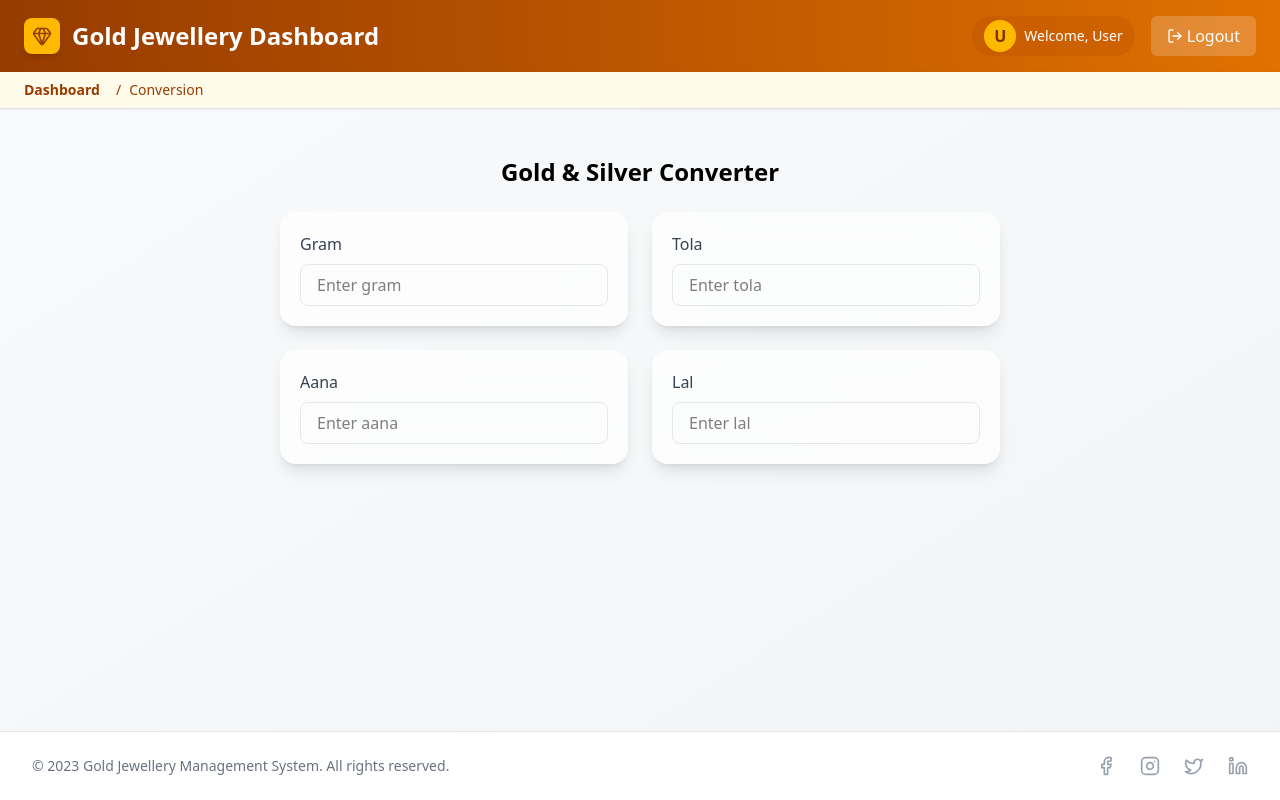
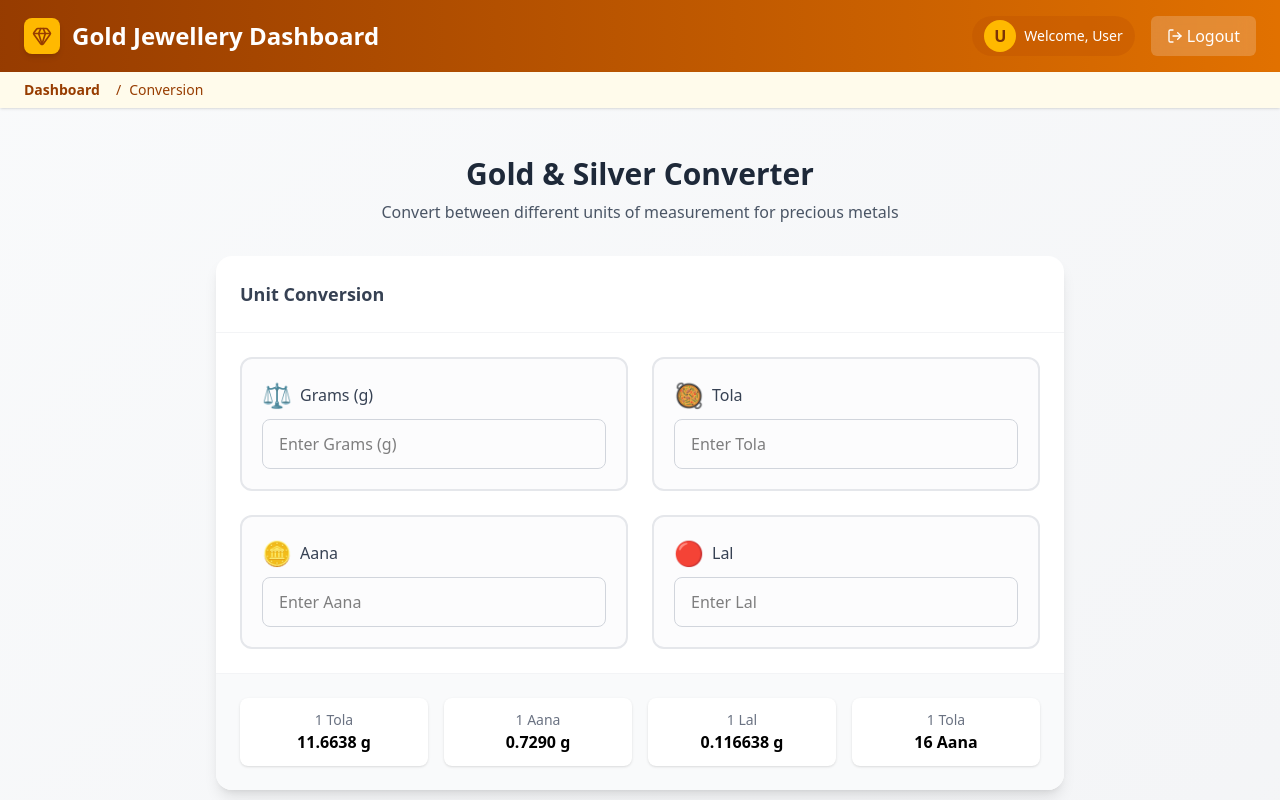
Before and after one commit to smarthisabkitab/prod-front-end, a React (Vite) app: page /conversion in a window 1280 px wide. Shown: the top 800 px of the page. Built offline with nearby package versions, Linux system fonts and the light colour scheme; sample sign-in values are in the browser's storage.

Commit message:
changes in the design

```diff
--- a/src/pages/Conversion/page.jsx
+++ b/src/pages/Conversion/page.jsx
@@ -1,5 +1,4 @@
 import React, { useState } from "react";
-
 import DashboardLayout from "../../components/layout/dashboard.layout";
 
 const ConversionPage = () => {
@@ -14,7 +13,14 @@ const ConversionPage = () => {
     lal: "",
   });
 
+  const [activeField, setActiveField] = useState("");
+
   const convertFrom = (unit, amount) => {
+    if (amount === "" || isNaN(amount)) {
+      setValues({ gram: "", tola: "", aana: "", lal: "" });
+      return;
+    }
+
     let g;
     if (unit === "gram") g = amount;
     if (unit === "tola") g = amount * gramPerTola;
@@ -30,35 +36,108 @@ const ConversionPage = () => {
   };
 
   const handleChange = (unit, e) => {
-    const amount = parseFloat(e.target.value) || 0;
+    const amount = e.target.value === "" ? "" : parseFloat(e.target.value);
+    setActiveField(unit);
     convertFrom(unit, amount);
+  };
+
+  const handleFocus = (unit) => {
+    setActiveField(unit);
+  };
+
+  const handleBlur = () => {
+    setActiveField("");
+  };
+
+  const formatValue = (value) => {
+    if (value === "") return "";
+    return Math.round(value * 1000) / 1000; // Round to 3 decimal places
   };
 
   return (
     <DashboardLayout>
-      <div className="max-w-3xl mx-auto p-6">
-        <h1 className="text-2xl font-bold mb-6 text-center">
+      <div className="max-w-4xl mx-auto p-6">
+        <div className="text-center mb-8">
+          <h1 className="text-3xl font-bold text-gray-800 mb-2">
             Gold & Silver Converter
           </h1>
+          <p className="text-gray-600">
+            Convert between different units of measurement for precious metals
+          </p>
+        </div>
 
-        <div className="grid grid-cols-1 md:grid-cols-2 gap-6">
-          {["gram", "tola", "aana", "lal"].map((unit) => (
+        <div className="bg-white rounded-2xl shadow-lg overflow-hidden">
+          <div className="p-6 border-b border-gray-100">
+            <h2 className="text-lg font-semibold text-gray-700">
+              Unit Conversion
+            </h2>
+          </div>
+
+          <div className="p-6 grid grid-cols-1 md:grid-cols-2 gap-6">
+            {[
+              { unit: "gram", label: "Grams (g)", icon: "⚖️" },
+              { unit: "tola", label: "Tola", icon: "🥘" },
+              { unit: "aana", label: "Aana", icon: "🪙" },
+              { unit: "lal", label: "Lal", icon: "🔴" },
+            ].map(({ unit, label, icon }) => (
               <div
                 key={unit}
-              className="p-5 bg-white/70 backdrop-blur-lg shadow-lg rounded-2xl"
+                className={`p-5 rounded-xl border-2 transition-all duration-200 ${
+                  activeField === unit
+                    ? "border-blue-500 bg-blue-50/50"
+                    : "border-gray-200 bg-gray-50/50"
+                }`}
               >
-              <label className="block text-gray-700 font-medium capitalize mb-2">
-                {unit}
-              </label>
+                <div className="flex items-center mb-2">
+                  <span className="text-2xl mr-2">{icon}</span>
+                  <label className="text-gray-700 font-medium">{label}</label>
+                </div>
                 <input
                   type="number"
-                value={values[unit]}
+                  value={formatValue(values[unit])}
                   onChange={(e) => handleChange(unit, e)}
-                placeholder={`Enter ${unit}`}
-                className="w-full px-4 py-2 rounded-lg border border-gray-200 focus:ring-2 focus:ring-blue-400 outline-none"
+                  onFocus={() => handleFocus(unit)}
+                  onBlur={handleBlur}
+                  placeholder={`Enter ${label}`}
+                  className="w-full px-4 py-3 rounded-lg border border-gray-300 focus:ring-2 focus:ring-blue-400 focus:border-blue-400 outline-none transition-colors"
                 />
               </div>
             ))}
+          </div>
+
+          <div className="p-6 bg-gray-50 border-t border-gray-100">
+            <div className="grid grid-cols-2 md:grid-cols-4 gap-4 text-center">
+              <div className="p-3 bg-white rounded-lg shadow-sm">
+                <div className="text-sm text-gray-500">1 Tola</div>
+                <div className="font-semibold">{gramPerTola.toFixed(4)} g</div>
+              </div>
+              <div className="p-3 bg-white rounded-lg shadow-sm">
+                <div className="text-sm text-gray-500">1 Aana</div>
+                <div className="font-semibold">{gramPerAana.toFixed(4)} g</div>
+              </div>
+              <div className="p-3 bg-white rounded-lg shadow-sm">
+                <div className="text-sm text-gray-500">1 Lal</div>
+                <div className="font-semibold">{gramPerLal.toFixed(6)} g</div>
+              </div>
+              <div className="p-3 bg-white rounded-lg shadow-sm">
+                <div className="text-sm text-gray-500">1 Tola</div>
+                <div className="font-semibold">16 Aana</div>
+              </div>
+            </div>
+          </div>
+        </div>
+
+        <div className="mt-8 p-5 bg-blue-50 rounded-xl">
+          <h3 className="font-semibold text-blue-800 mb-2">How to use:</h3>
+          <ul className="text-sm text-blue-700 list-disc pl-5 space-y-1">
+            <li>
+              Enter a value in any field to automatically convert to other units
+            </li>
+            <li>All conversions happen in real-time as you type</li>
+            <li>
+              The active field is highlighted in blue for better visibility
+            </li>
+          </ul>
         </div>
       </div>
     </DashboardLayout>
```
Lines whose indentation alone changed are shown as unchanged.
